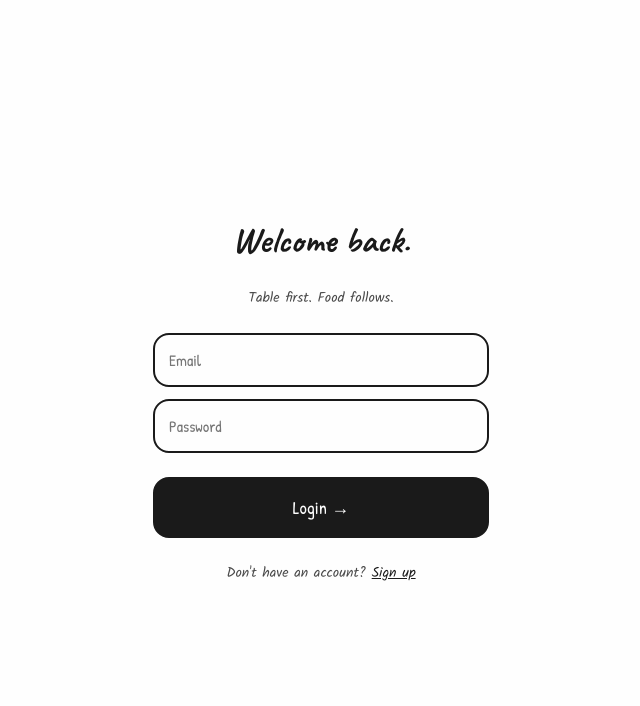
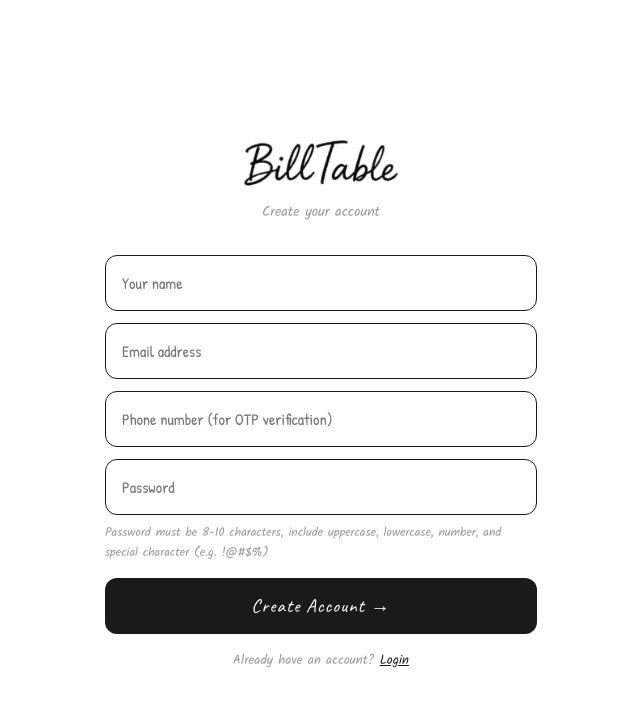
Before and after one commit to IOOIIOU17/billtable-customer-web, a React (Vite) app: page /login in a window 1280 px wide. Shown: the top 706 px of the page, without its empty margins (319-959 px from the left). Built offline with nearby package versions, Linux system fonts and the light colour scheme.

Commit message:
feat: update SignUp and Login pages

```diff
--- a/src/screens/Login.jsx
+++ b/src/screens/Login.jsx
@@ -1,86 +1,84 @@
 import { useState } from 'react';
 import { useNavigate } from 'react-router-dom';
 import api from '../services/api';
+import billTableLogo from '../assets/billtable-logo.png';
 
 export default function Login() {
   const navigate = useNavigate();
-  const [form, setForm] = useState({ email: '', password: '' });
+  const [form, setForm] = useState({ name: '', email: '', phone: '', password: '' });
   const [error, setError] = useState('');
   const [loading, setLoading] = useState(false);
 
-  const handleLogin = async () => {
-    if (!form.email || !form.password) {
-      setError('Please fill in all fields');
+  const handleSubmit = async () => {
+    if (!form.name || !form.email || !form.password) {
+      setError('Please fill in all required fields');
+      return;
+    }
+    if (form.password.length < 8) {
+      setError('Password must be at least 8 characters');
       return;
     }
     setLoading(true);
     setError('');
     try {
-      const res = await api.post('/api/auth/login', {
+      const res = await api.post('/api/auth/register', {
+        name: form.name,
         email: form.email,
+        phone: form.phone,
         password: form.password,
+        role: 'customer'
       });
-      const token = res.data.data?.token || res.data.token;
+      const token = res.data?.accessToken || res.data?.data?.token || res.data?.token;
       if (token) {
         localStorage.setItem('token', token);
         navigate('/theme');
       } else {
-        setError('Login failed. Please try again.');
+        setError('No token received. Please try again.');
       }
     } catch (err) {
-      setError(err.response?.data?.message || 'Login failed');
+      setError(err.response?.data?.message || 'Connection failed. Please try again.');
     } finally {
       setLoading(false);
     }
   };
 
+  const inputStyle = {
+    width: '100%', padding: '16px',
+    fontFamily: "'Patrick Hand', cursive", fontSize: '16px',
+    border: '1.5px solid #1A1A1A', borderRadius: '12px',
+    background: '#FEFEFE', color: '#1A1A1A',
+    outline: 'none', boxSizing: 'border-box'
+  };
+
   return (
-    <div style={{ minHeight: '100vh', background: 'var(--color-paper)', display: 'flex', flexDirection: 'column', alignItems: 'center', justifyContent: 'center', padding: '32px', maxWidth: '400px', margin: '0 auto', gap: '24px' }}>
+    <div style={{ minHeight: '100vh', background: '#FEFEFE', maxWidth: '480px', margin: '0 auto', padding: '24px', fontFamily: "'Patrick Hand', cursive", display: 'flex', flexDirection: 'column', alignItems: 'center', justifyContent: 'center' }}>
 
-      <h1 style={{ fontFamily: 'var(--font-logo)', fontSize: '36px', color: 'var(--color-ink)', textAlign: 'center', margin: 0 }}>
-        Welcome back.
-      </h1>
+      <div style={{ textAlign: 'center', marginBottom: '32px', width: '100%' }}>
+        <img src={billTableLogo} alt="BillTable" style={{ height: '64px', objectFit: 'contain', display: 'block', margin: '0 auto 8px' }} />
+        <p style={{ fontFamily: "'Kalam', cursive", fontSize: '14px', color: '#999', margin: 0 }}>Create your account</p>
+      </div>
 
-      <p style={{ fontFamily: 'var(--font-hint)', fontSize: '14px', color: 'var(--color-pencil)', textAlign: 'center', margin: 0 }}>
-        Table first. Food follows.
+      <div style={{ display: 'flex', flexDirection: 'column', gap: '12px', marginBottom: '8px', width: '100%' }}>
+        <input type="text" placeholder="Your name" value={form.name} onChange={(e) => setForm({ ...form, name: e.target.value })} style={inputStyle} />
+        <input type="email" placeholder="Email address" value={form.email} onChange={(e) => setForm({ ...form, email: e.target.value })} style={inputStyle} />
+        <input type="tel" placeholder="Phone number (for OTP verification)" value={form.phone} onChange={(e) => setForm({ ...form, phone: e.target.value })} style={inputStyle} />
+        <input type="password" placeholder="Password" value={form.password} onChange={(e) => setForm({ ...form, password: e.target.value })} style={inputStyle} />
+      </div>
+
+      <p style={{ fontFamily: "'Kalam', cursive", fontSize: '12px', color: '#999', width: '100%', marginBottom: '16px', lineHeight: '1.6' }}>
+        Password must be 8-10 characters, include uppercase, lowercase, number, and special character (e.g. !@#$%)
       </p>
 
-      <div style={{ width: '100%', display: 'flex', flexDirection: 'column', gap: '12px' }}>
-        <input
-          type="email"
-          placeholder="Email"
-          value={form.email}
-          onChange={(e) => setForm({ ...form, email: e.target.value })}
-          style={{ width: '100%', padding: '14px', border: '2px solid var(--color-ink)', borderRadius: 'var(--radius)', fontFamily: 'var(--font-body)', fontSize: '16px', background: 'var(--color-paper)', outline: 'none', boxSizing: 'border-box' }}
-        />
-        <input
-          type="password"
-          placeholder="Password"
-          value={form.password}
-          onChange={(e) => setForm({ ...form, password: e.target.value })}
-          onKeyDown={(e) => e.key === 'Enter' && handleLogin()}
-          style={{ width: '100%', padding: '14px', border: '2px solid var(--color-ink)', borderRadius: 'var(--radius)', fontFamily: 'var(--font-body)', fontSize: '16px', background: 'var(--color-paper)', outline: 'none', boxSizing: 'border-box' }}
-        />
-      </div>
+      {error && <p style={{ color: 'red', fontFamily: "'Kalam', cursive", fontSize: '14px', marginBottom: '16px', textAlign: 'center' }}>{error}</p>}
 
-      {error && (
-        <p style={{ fontFamily: 'var(--font-hint)', fontSize: '13px', color: '#cc0000', textAlign: 'center', margin: 0 }}>
-          {error}
-        </p>
-      )}
-
-      <button
-        onClick={handleLogin}
-        disabled={loading}
-        style={{ width: '100%', padding: '16px', background: 'var(--color-ink)', color: 'var(--color-paper)', border: '2px solid var(--color-ink)', borderRadius: 'var(--radius)', fontFamily: 'var(--font-body)', fontSize: '18px', cursor: loading ? 'not-allowed' : 'pointer', opacity: loading ? 0.7 : 1 }}
-      >
-        {loading ? 'Logging in...' : 'Login →'}
+      <button onClick={handleSubmit} disabled={loading} style={{ width: '100%', padding: '16px', background: loading ? '#999' : '#1A1A1A', color: '#FEFEFE', border: 'none', borderRadius: '12px', fontFamily: "'Caveat', cursive", fontSize: '1.2rem', cursor: loading ? 'not-allowed' : 'pointer', letterSpacing: '1px', marginBottom: '16px' }}>
+        {loading ? 'Please wait...' : 'Create Account →'}
       </button>
 
-      <p style={{ fontFamily: 'var(--font-hint)', fontSize: '14px', color: 'var(--color-pencil)', textAlign: 'center', margin: 0 }}>
-        Don't have an account?{' '}
-        <span onClick={() => navigate('/signup')} style={{ color: 'var(--color-ink)', cursor: 'pointer', textDecoration: 'underline' }}>
-          Sign up
+      <p style={{ fontFamily: "'Kalam', cursive", fontSize: '13px', color: '#999', textAlign: 'center', margin: 0 }}>
+        Already have an account?{' '}
+        <span onClick={() => navigate('/signup')} style={{ color: '#1A1A1A', cursor: 'pointer', textDecoration: 'underline' }}>
+          Login
         </span>
       </p>
 
```
